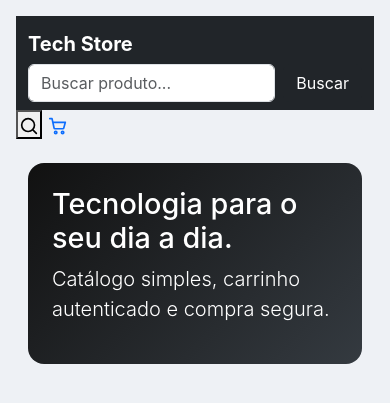
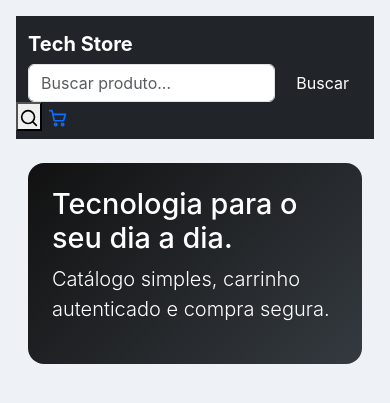
Before and after one commit to eleifoliveira-sys/eComerci-sem-frameWork, a PHP site: page / in a window 390 px wide. Shown: the top 403 px of the page. Run offline with PHP 8.4, Linux system fonts and the light colour scheme.

Commit message:
inserir pastas no front ent

```diff
--- a/frontend/css/style.css
+++ b/frontend/css/style.css
@@ -42,16 +42,19 @@ body {
 :focus-visible { outline: 3px solid #f59e0b; outline-offset: 2px; }
 
 /* Responsivo */
-@media (max-width: 720px) {
+@media (max-width: 770px) {
   .header { padding: 12px 16px; }
   .menu { display: none; }
-  .acoes { margin-left: auto; }
+  .acoes { margin-right: auto; }
   .search-car{
+    display: none;
+  }
+  .searchbar-button{
     display: none;
   }
 }
 
-@media (min-width: 720px){
+@media (min-width: 770px){
   .acoes {
     display: none;
   }
--- a/frontend/index.html
+++ b/frontend/index.html
@@ -29,9 +29,7 @@
           <a class="btn btn-primary btn-sm" href="carrinho.html">Carrinho</a>
         </div>
       </div>
-    </nav>
-
-    <div class="acoes">
+      <div class="acoes">
       <button type="button" aria-label="Buscar">
         <svg viewBox="0 0 24 24" fill="none" stroke="currentColor" stroke-width="1.8" stroke-linecap="round" stroke-linejoin="round" aria-hidden="true">
           <circle cx="11" cy="11" r="7"/>
@@ -46,6 +44,8 @@
         </svg>
       </a>
     </div>
+    </nav>
+
   </header>
 
     <main class="container py-4">
```
Also changed, not shown: frontend/package-lock.json (renamed from package-lock.json), frontend/package.json (renamed from package.json), frontend/vite.config.js (renamed from vite.config.js).
